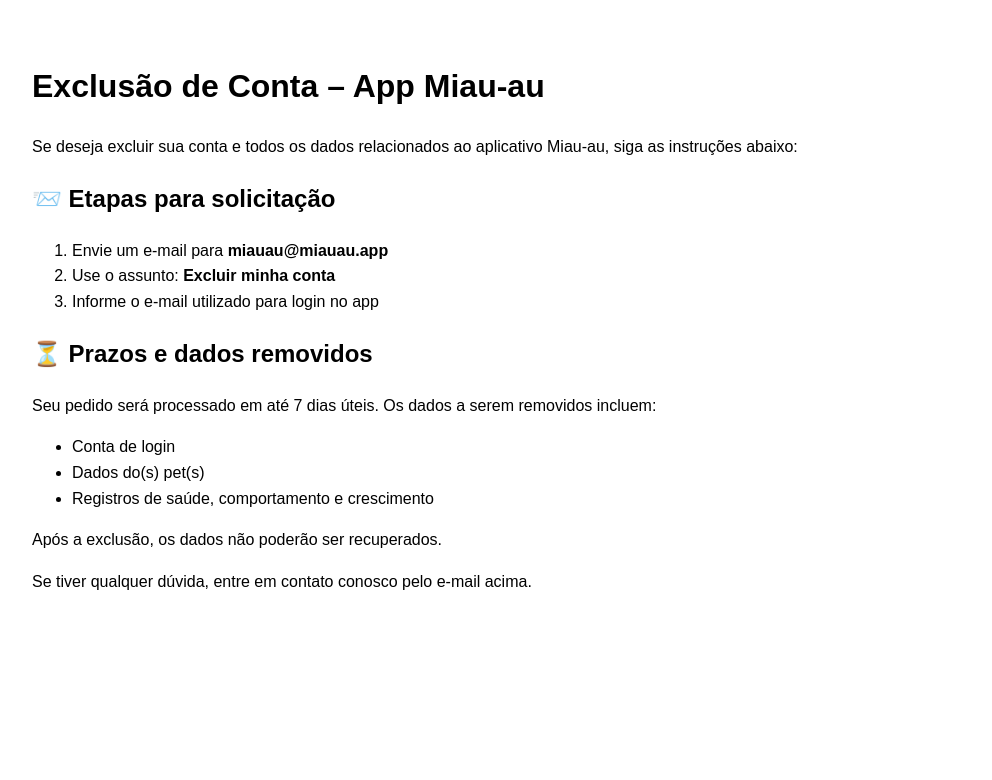
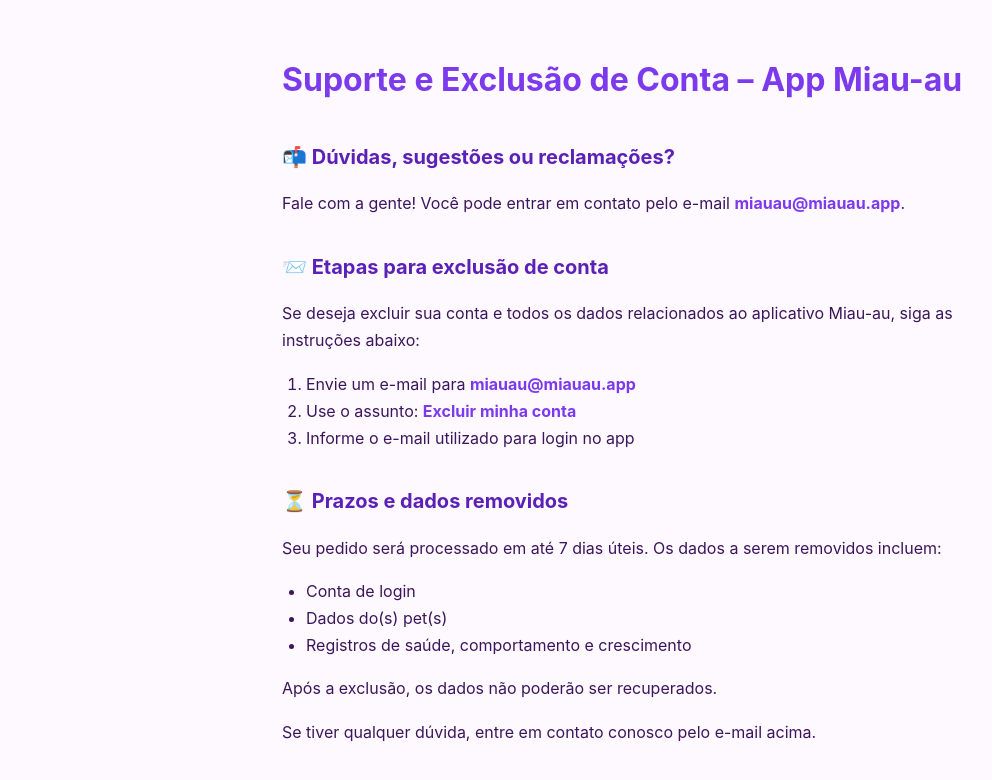
Before and after one commit to flahmatos/flahmatos.github.io, a plain HTML site: page excluir-conta.html in a window 1280 px wide. Shown: the whole page, without its empty margins (8-1000 px from the left). Drawn offline with Linux system fonts and the light colour scheme.

Commit message:
Update excluir-conta.html

```diff
--- a/excluir-conta.html
+++ b/excluir-conta.html
@@ -3,14 +3,51 @@
 <head>
   <meta charset="UTF-8">
   <meta name="viewport" content="width=device-width, initial-scale=1">
-  <title>Exclusão de Conta – Miau-au</title>
+  <title>Suporte e Exclusão de Conta – Miau-au</title>
+  <style>
+    body {
+      font-family: 'Quicksand', 'Inter', sans-serif;
+      background-color: #fef9ff;
+      color: #3c165c;
+      padding: 2rem;
+      line-height: 1.7;
+      max-width: 700px;
+      margin: auto;
+    }
+    h1 {
+      color: #7c3aed;
+      font-size: 2rem;
+      margin-bottom: 1.5rem;
+    }
+    h2 {
+      color: #5b21b6;
+      margin-top: 2rem;
+      font-size: 1.25rem;
+    }
+    p, li {
+      font-size: 1rem;
+    }
+    ul, ol {
+      padding-left: 1.5rem;
+    }
+    strong {
+      color: #7c3aed;
+    }
+    a {
+      color: #7c3aed;
+      text-decoration: none;
+    }
+  </style>
 </head>
-<body style="font-family: sans-serif; padding: 2rem; line-height: 1.6;">
-  <h1>Exclusão de Conta – App Miau-au</h1>
+<body>
+  <h1>Suporte e Exclusão de Conta – App Miau-au</h1>
 
+  <h2>📬 Dúvidas, sugestões ou reclamações?</h2>
+  <p>Fale com a gente! Você pode entrar em contato pelo e-mail <strong>miauau@miauau.app</strong>.</p>
+
+  <h2>📨 Etapas para exclusão de conta</h2>
   <p>Se deseja excluir sua conta e todos os dados relacionados ao aplicativo Miau-au, siga as instruções abaixo:</p>
 
-  <h2>📨 Etapas para solicitação</h2>
   <ol>
     <li>Envie um e-mail para <strong>miauau@miauau.app</strong></li>
     <li>Use o assunto: <strong>Excluir minha conta</strong></li>
```
